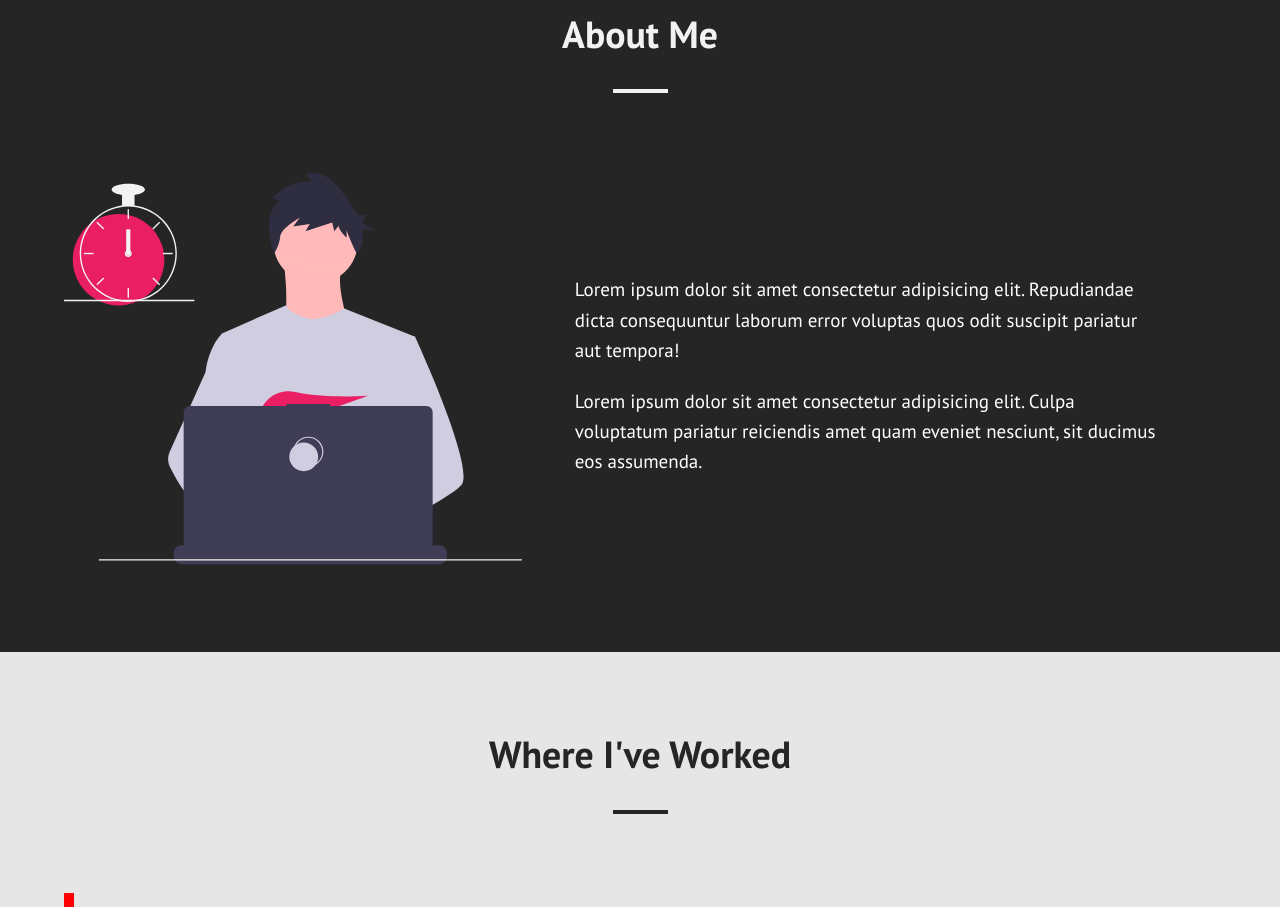
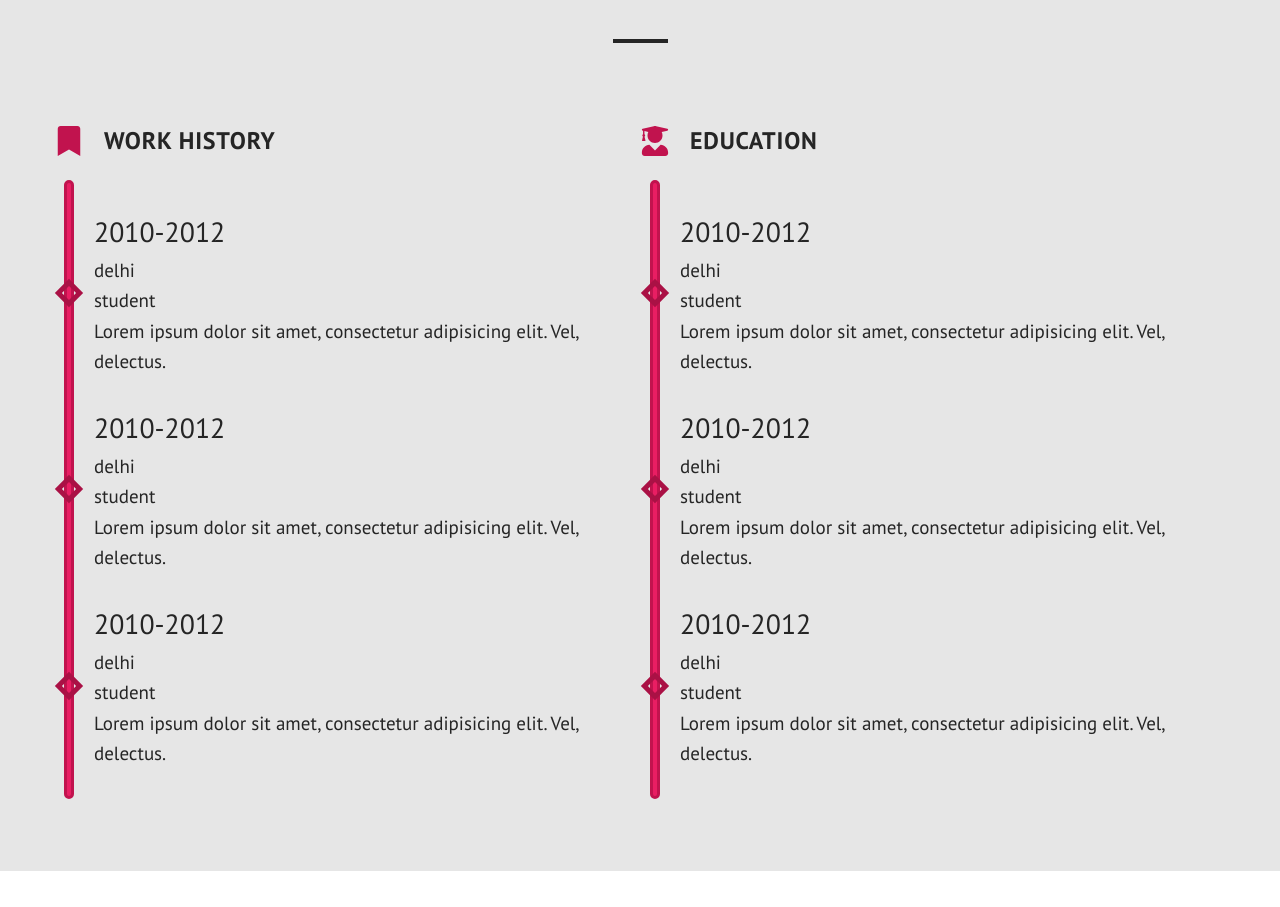
Before and after one commit to findshrey/portfolio, a Next.js app: page / in a window 1280 px wide. Shown: the part 1890-2797 px from the top of the page. Built offline with nearby package versions, Linux system fonts and the light colour scheme.

Commit message:
Refactor: Styled Experience component

```diff
--- a/src/components/Experience.js
+++ b/src/components/Experience.js
@@ -1,3 +1,5 @@
+import * as FaIcons from 'react-icons/fa'
+
 const Experience = () => {
    return (
       <section className="experience">
@@ -5,8 +7,39 @@ const Experience = () => {
             <header className="head-black">
                <h3>Where I've Worked</h3>
             </header>
-            <div className="timeline">
-               <ul className="work">
+            <div className="experience-wrapper">
+               <div className="work">
+                  <div className="timeline-title">
+                     <FaIcons.FaBookmark className="title-icon" />
+                     <h4>Work History</h4>
+                  </div>
+                  <ul className="timeline-content">
+                     <li>
+                        <h4>2010-2012</h4>
+                        <p>delhi</p>
+                        <p>student</p>
+                        <p>Lorem ipsum dolor sit amet, consectetur adipisicing elit. Vel, delectus.</p>
+                     </li>
+                     <li>
+                        <h4>2010-2012</h4>
+                        <p>delhi</p>
+                        <p>student</p>
+                        <p>Lorem ipsum dolor sit amet, consectetur adipisicing elit. Vel, delectus.</p>
+                     </li>
+                     <li>
+                        <h4>2010-2012</h4>
+                        <p>delhi</p>
+                        <p>student</p>
+                        <p>Lorem ipsum dolor sit amet, consectetur adipisicing elit. Vel, delectus.</p>
+                     </li>
+                  </ul>
+               </div>
+               <div className="education">
+                  <div className="timeline-title">
+                     <FaIcons.FaUserGraduate className="title-icon" />
+                     <h4>Education</h4>
+                  </div>
+                  <ul className="timeline-content">
                      <li>
                         <h4>2010-2012</h4>
                         <p>delhi</p>
@@ -28,6 +61,7 @@ const Experience = () => {
                   </ul>
                </div>
             </div>
+         </div>
       </section>
    )
 }
--- a/src/components/Hero.js
+++ b/src/components/Hero.js
@@ -6,7 +6,7 @@ const Hero = () => {
          <div className="container">
             <div className="hero-intro">
                <div className="hero-text">
-                  <h4>Hi, my name is</h4>
+                  <span>Hi, my name is</span>
                   <h1>Shrey Sharma.</h1>
                   <h2>I build things for the web.</h2>
                   <p>
--- a/src/pages/index.js
+++ b/src/pages/index.js
@@ -13,7 +13,7 @@ const PortfolioApp = () => {
       <Header />
       <main>
         <Hero />
-        <Projects />
+        {/* <Projects /> */}
         <Divider />
         <About />
         <Experience />
--- a/src/styles/base/_config.scss
+++ b/src/styles/base/_config.scss
@@ -10,7 +10,7 @@ $header3: clamp(3rem, calc(2.5rem + 1vw), 5rem);;   // calc(1.5rem + 1vw)
 $header4: clamp(1.8rem, calc(1.5rem + 1vw), 3rem);   // calc(1rem + 0.75vw)
 
 // Text sizes
-// $font-l: calc(1.5rem + 0.75vw);
+$font-l: clamp(2rem, calc(1.5rem + 0.75vw), 2.4rem);
 $font-m: clamp(1.3rem, calc(1rem + 0.75vw), 1.9rem);   // calc(1rem + 0.5vw)
 $font-s: clamp(1.2rem, calc(1rem + 0.5vw), 1.5rem);
 
--- a/src/styles/components/_experience.scss
+++ b/src/styles/components/_experience.scss
@@ -3,49 +3,74 @@
    padding: $section-padding;
 }
 
-// .work li {
-//    position: relative;
-//    width: 6px;
-//    background: #000;
-//    padding-bottom: 3rem;
-// }
-.timeline {
-   position: relative;
+.experience-wrapper {
+   display: flex;
+   justify-content: space-around;
 }
 
-.work {
+.education {
+   margin-left: 2rem;
+}
+
+.timeline-content {
+   position: relative;
+   padding: 3rem 0;
+
    &::before {
       content: '';
-      // display: inline-block;
+      display: inline-block;
       position: absolute;
+      top: 0;
+      left: 0;
       width: 10px;
       height: 100%;
-      background: red;
-
-      //  left: 0;
-      //  top: 0;
-      //  border: 3px solid #3a4a5d;
-      //  border-radius: 5px;
+      background: $c-pink;
+      border-radius: 5px;
+      border: 3px solid darken($c-pink, 10%);
    }
 
    li {
-      // padding-left: 2rem;
-      padding: 3rem 0 3rem 3rem;
-      // margin-bottom: 3rem;
+      padding-left: 30px;
+      margin-bottom: 3rem;
+      position: relative;
 
-      h4 {
+      &:last-child {
+         margin-bottom: 0;
+      }
 
-         &::before {
-            content: '';
-            display: block;
-            position: absolute;
-            width: 15px;
-            height: 15px;
-            border: 3px solid #1894ff;
-            transform: rotate(45deg);
-            left: -2px;
-         }
+      &::after {
+         content: '';
+         position: absolute;
+         top: 50%;
+         left: 0;
+         width: 20px;
+         height: 20px;
+         transform: translate(-25%, -50%) rotate(45deg);
+         border: 5px solid darken($c-pink, 15%);
+         // border-radius: 50%;
       }
    }
+}
 
+.timeline-title {
+   position: relative;
+   margin-bottom: 2rem;
+
+   h4 {
+      display: inline-block;
+      vertical-align: middle;
+      margin-left: 1rem;
+      text-transform: uppercase;
+      font-size: $font-l;
+      font-weight: 700;
+      letter-spacing: 0.8px;
+   }
 }
+
+.title-icon {
+   position: relative;
+   left: -10px;
+   font-size: 30px;
+   vertical-align: middle;
+   color: darken($c-pink, 10%);
+}
--- a/src/styles/components/_hero.scss
+++ b/src/styles/components/_hero.scss
@@ -34,7 +34,7 @@
       line-height: 1.4;
    }
 
-   h4 {
+   span {
       font-size: clamp(1.5rem, calc(1rem + 0.75vw), 3rem);
       margin-left: 5px;
    }
```
Lines whose indentation alone changed are shown as unchanged.
